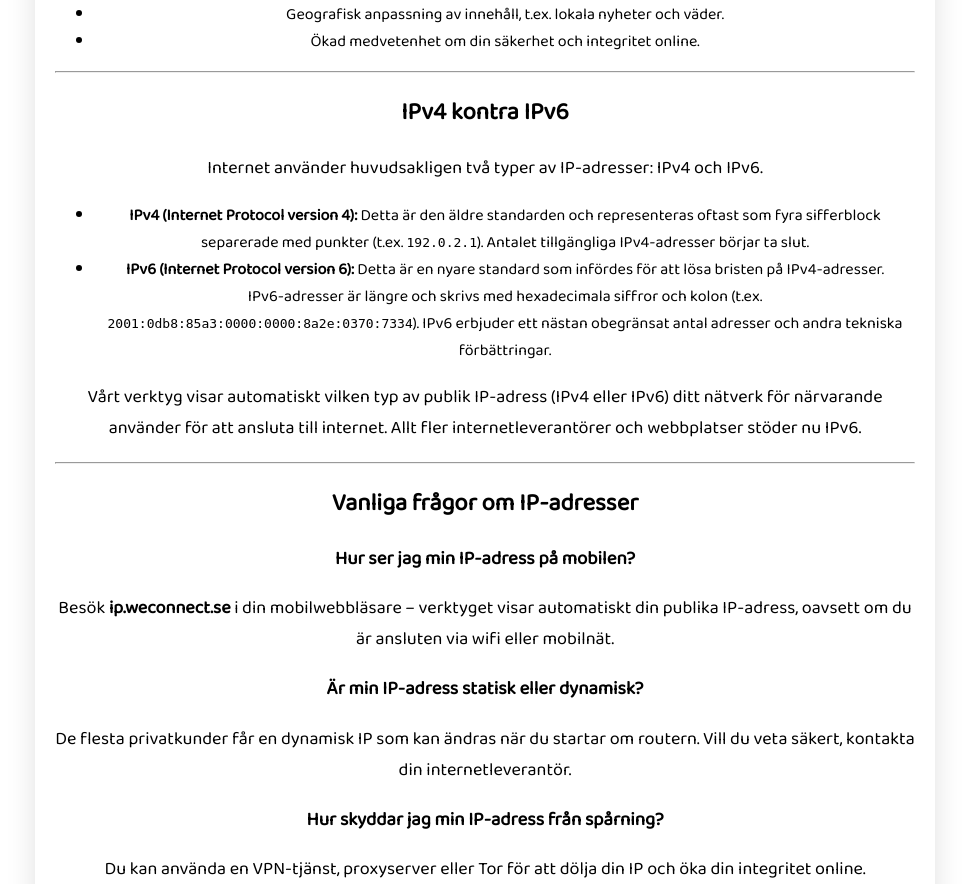
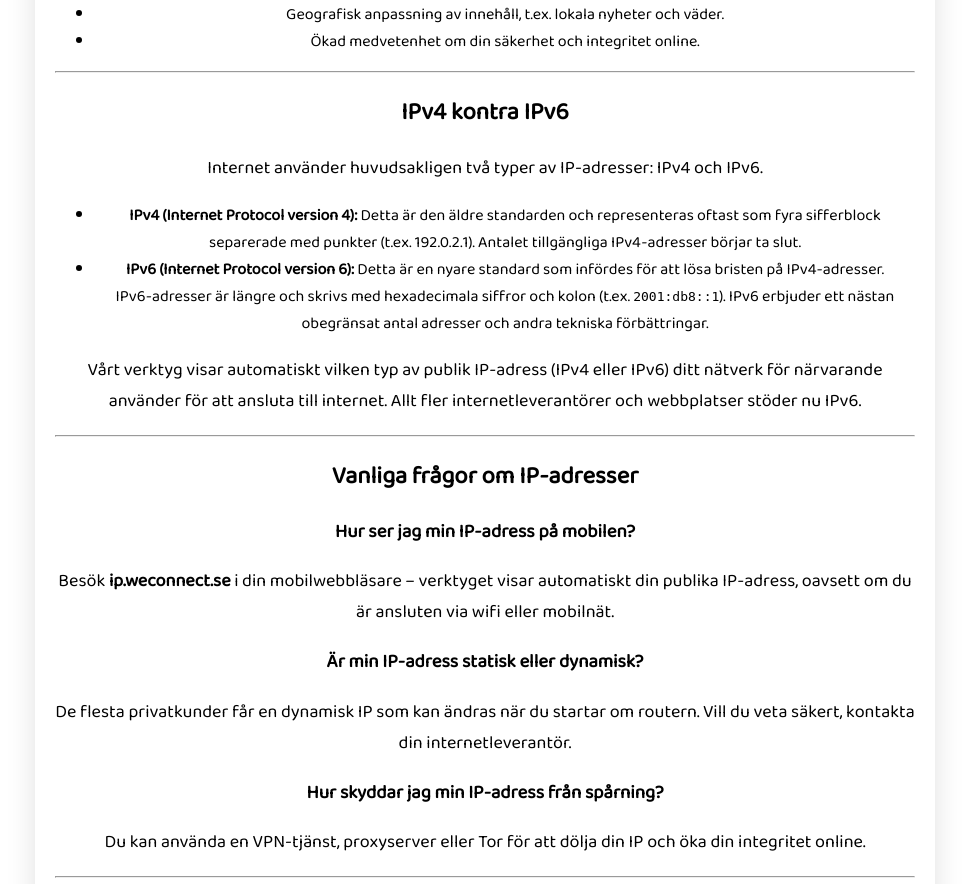
Before and after one commit to weconnect-tobias/ip.weconnect.se, a PHP site: page / in a window 1280 px wide. Shown: the part 1012-1896 px from the top of the page, without its empty margins (155-1124 px from the left). Run offline with PHP 8.4, Linux system fonts and the light colour scheme.

Commit message:
Update index.php

```diff
--- a/index.php
+++ b/index.php
@@ -212,8 +212,8 @@ header("Content-Security-Policy: default-src 'self'; script-src 'self' 'nonce-{$
 
 <div class="hero-gradient-area">
       <div class="hero-text">
-        <h2 class="hero-title">IT support &amp; lösningar</h2>
-        <p  class="hero-subtitle">För små &amp; mellanstora företag</p>
+        <h1 class="hero-title">IT support &amp; lösningar</h1>
+        <p class="hero-subtitle">För små &amp; mellanstora företag</p>
       </div>
     </div>
 
@@ -254,8 +254,8 @@ header("Content-Security-Policy: default-src 'self'; script-src 'self' 'nonce-{$
     <h2>IPv4 kontra IPv6</h2>
     <p>Internet använder huvudsakligen två typer av IP‑adresser: IPv4 och IPv6.</p>
     <ul>
-      <li><strong>IPv4 (Internet Protocol version 4):</strong> Detta är den äldre standarden och representeras oftast som fyra sifferblock separerade med punkter (t.ex. <code>192.0.2.1</code>). Antalet tillgängliga IPv4‑adresser börjar ta slut.</li>
-      <li><strong>IPv6 (Internet Protocol version 6):</strong> Detta är en nyare standard som infördes för att lösa bristen på IPv4‑adresser. IPv6‑adresser är längre och skrivs med hexadecimala siffror och kolon (t.ex. <code>2001:0db8:85a3:0000:0000:8a2e:0370:7334</code>). IPv6 erbjuder ett nästan obegränsat antal adresser och andra tekniska förbättringar.</li>
+      <li><strong>IPv4 (Internet Protocol version 4):</strong> Detta är den äldre standarden och representeras oftast som fyra sifferblock separerade med punkter (t.ex. 192.0.2.1). Antalet tillgängliga IPv4-adresser börjar ta slut.</li>
+      <li><strong>IPv6 (Internet Protocol version 6):</strong> Detta är en nyare standard som infördes för att lösa bristen på IPv4‑adresser. IPv6‑adresser är längre och skrivs med hexadecimala siffror och kolon (t.ex. <code>2001:db8::1</code>). IPv6 erbjuder ett nästan obegränsat antal adresser och andra tekniska förbättringar.</li>
     </ul>
     <p>Vårt verktyg visar automatiskt vilken typ av publik IP‑adress (IPv4 eller IPv6) ditt nätverk för närvarande använder för att ansluta till internet. Allt fler internetleverantörer och webbplatser stöder nu IPv6.</p>
   </div>
```
